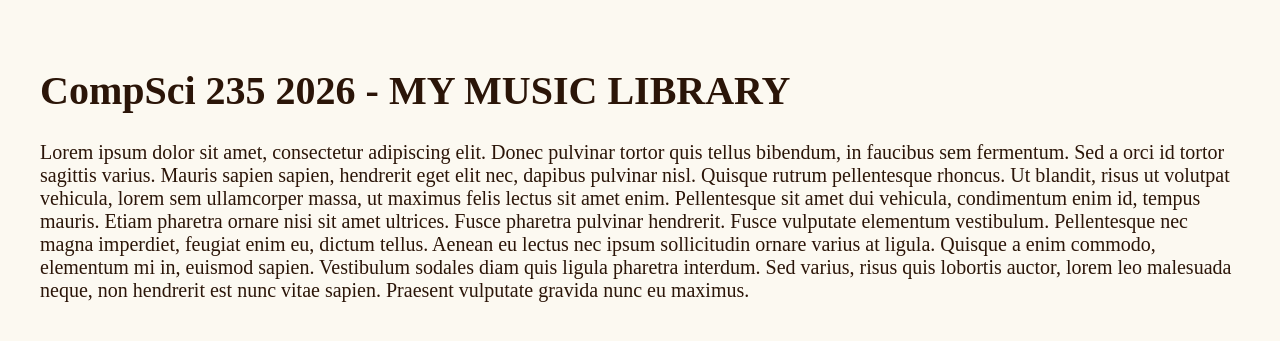
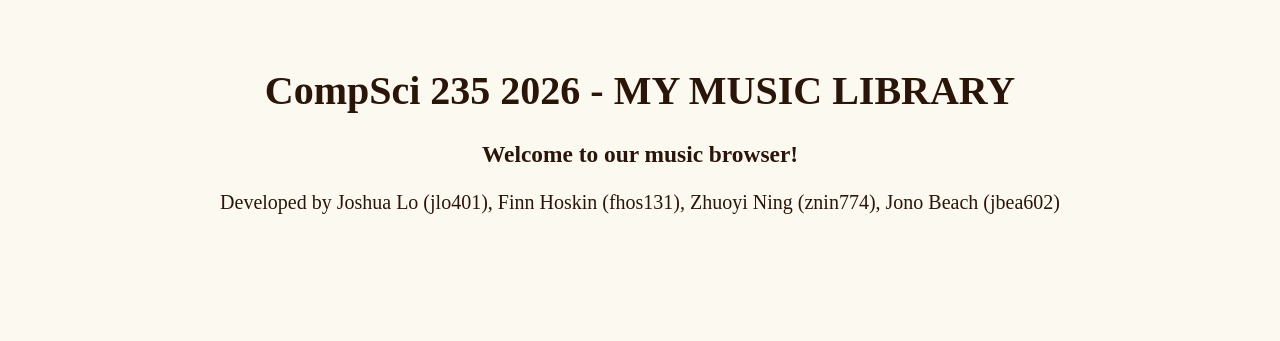
Before and after one commit to JonoBeach/music-project-mirror, a Flask app: page / in a window 1280 px wide. Shown: the part 71-412 px from the top of the page. Run offline with Flask 3, Linux system fonts and the light colour scheme; parts of the project's set-up code (start-up, migrations or seed data) failed here and were passed over.

Commit message:
Changed home page text
Removed placeholder and added meaningful text (including our names)

```diff
--- a/music/templates/index.html
+++ b/music/templates/index.html
@@ -9,9 +9,10 @@
 </head>
 <body>
     {% include "navbar.html" %}
-    <div class="content">
+    <div class="content" id="home">
 	    <h1>CompSci 235 2026 - MY MUSIC LIBRARY</h1>
-	    <p>Lorem ipsum dolor sit amet, consectetur adipiscing elit. Donec pulvinar tortor quis tellus bibendum, in faucibus sem fermentum. Sed a orci id tortor sagittis varius. Mauris sapien sapien, hendrerit eget elit nec, dapibus pulvinar nisl. Quisque rutrum pellentesque rhoncus. Ut blandit, risus ut volutpat vehicula, lorem sem ullamcorper massa, ut maximus felis lectus sit amet enim. Pellentesque sit amet dui vehicula, condimentum enim id, tempus mauris. Etiam pharetra ornare nisi sit amet ultrices. Fusce pharetra pulvinar hendrerit. Fusce vulputate elementum vestibulum. Pellentesque nec magna imperdiet, feugiat enim eu, dictum tellus. Aenean eu lectus nec ipsum sollicitudin ornare varius at ligula. Quisque a enim commodo, elementum mi in, euismod sapien. Vestibulum sodales diam quis ligula pharetra interdum. Sed varius, risus quis lobortis auctor, lorem leo malesuada neque, non hendrerit est nunc vitae sapien. Praesent vulputate gravida nunc eu maximus.</p>
+	    <h3>Welcome to our music browser!</h3>
+        <p>Developed by Joshua Lo (jlo401), Finn Hoskin (fhos131), Zhuoyi Ning (znin774), Jono Beach (jbea602)</p>
 	</div>
 </body>
 </html>
```
